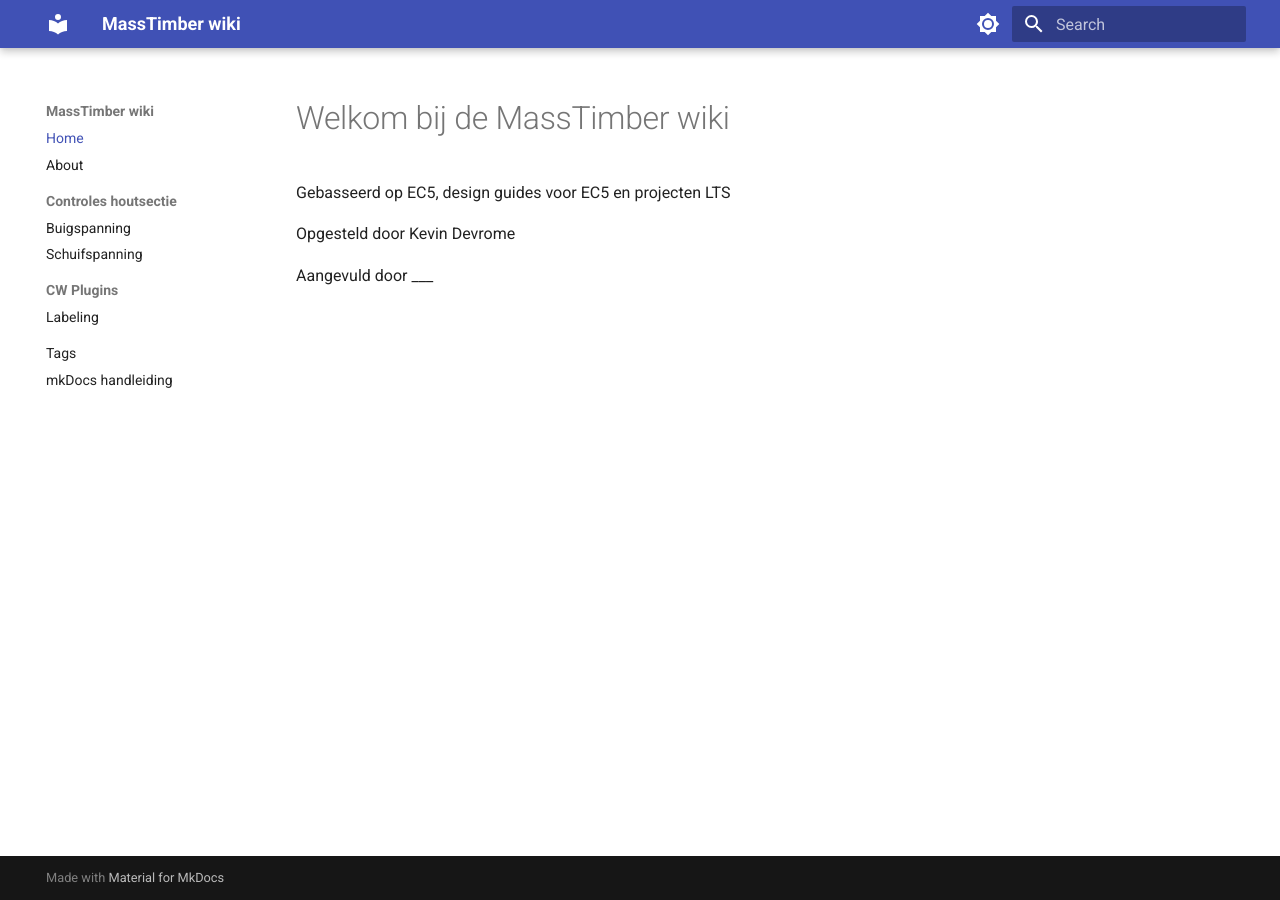
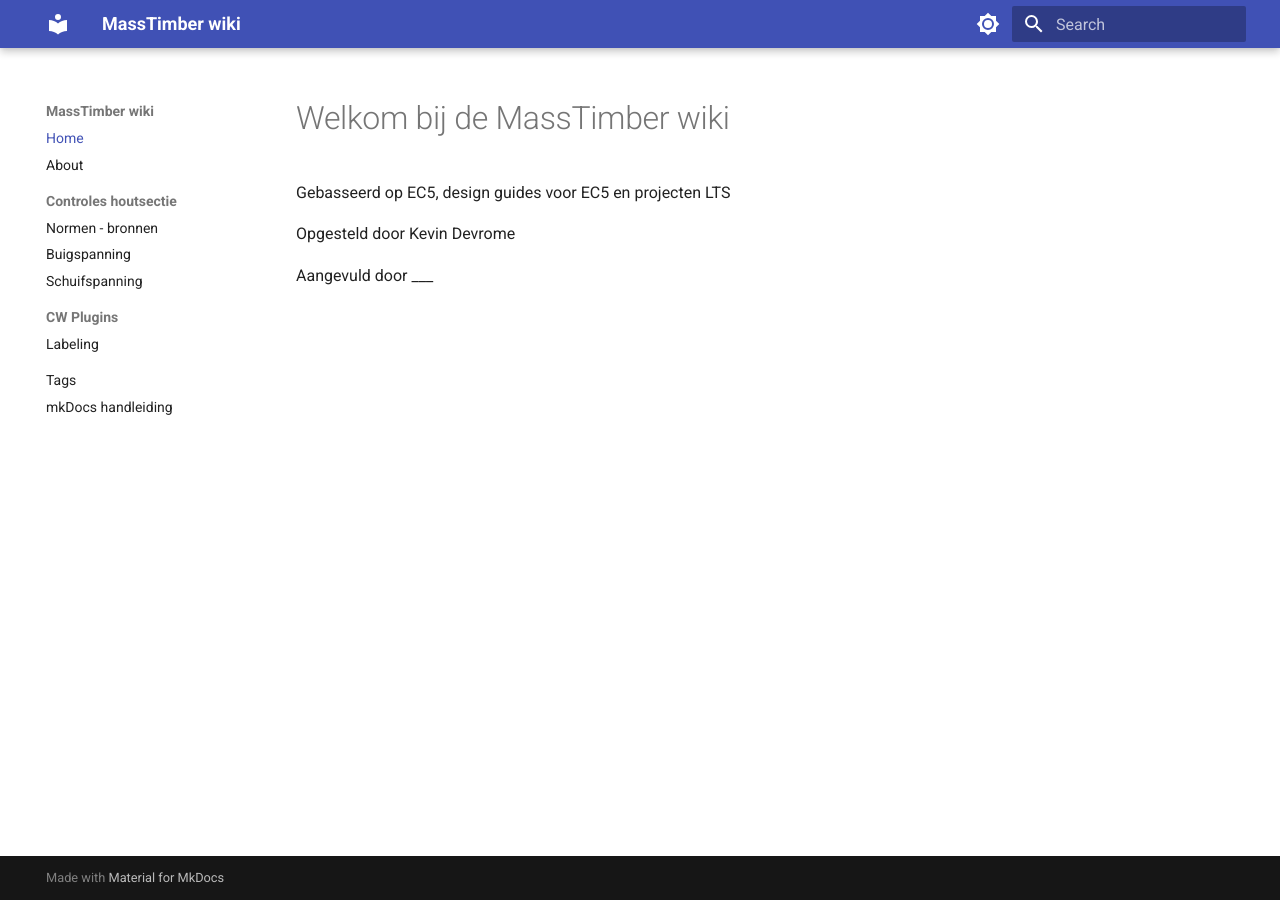
Before and after one commit to kevindevromeLTS/MassTimber-wiki, an MkDocs documentation site: the page built from docs/index.md, in a window 1280 px wide. Built offline with MkDocs 1.6.1 and Material for MkDocs 9.7.7, drawn with Linux system fonts in a browser that asks for light colours.

Commit message:
Update mkdocs.yml

```diff
--- a/mkdocs.yml
+++ b/mkdocs.yml
@@ -46,6 +46,7 @@ nav:
   - Home: index.md
   - About: about.md
   - Controles houtsectie:
+    - Normen - bronnen: controleHoutsectie/Normen-bronnen.md
     - Buigspanning: controleHoutsectie/buigspanning.md
     - Schuifspanning: controleHoutsectie/schuifspanning.md
   - CW Plugins:
```
